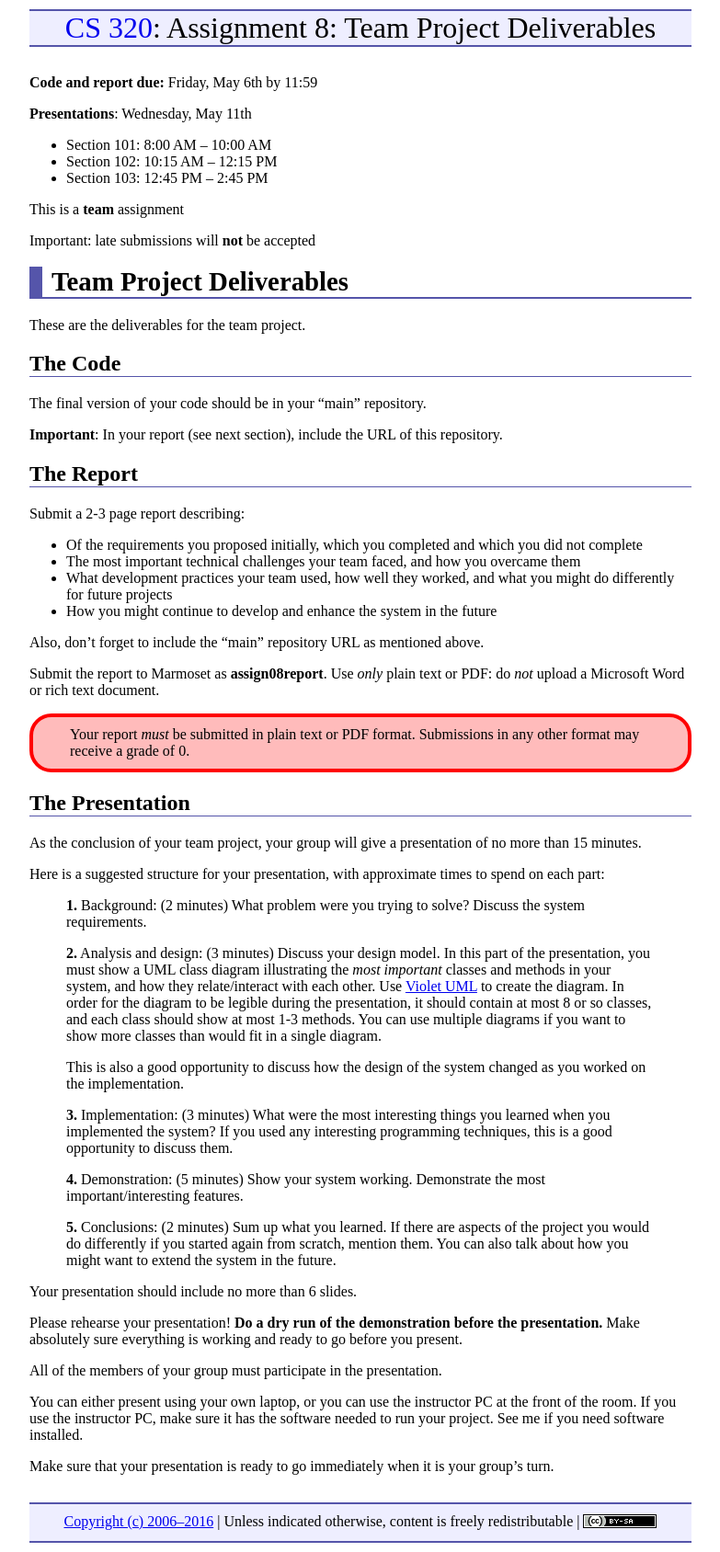
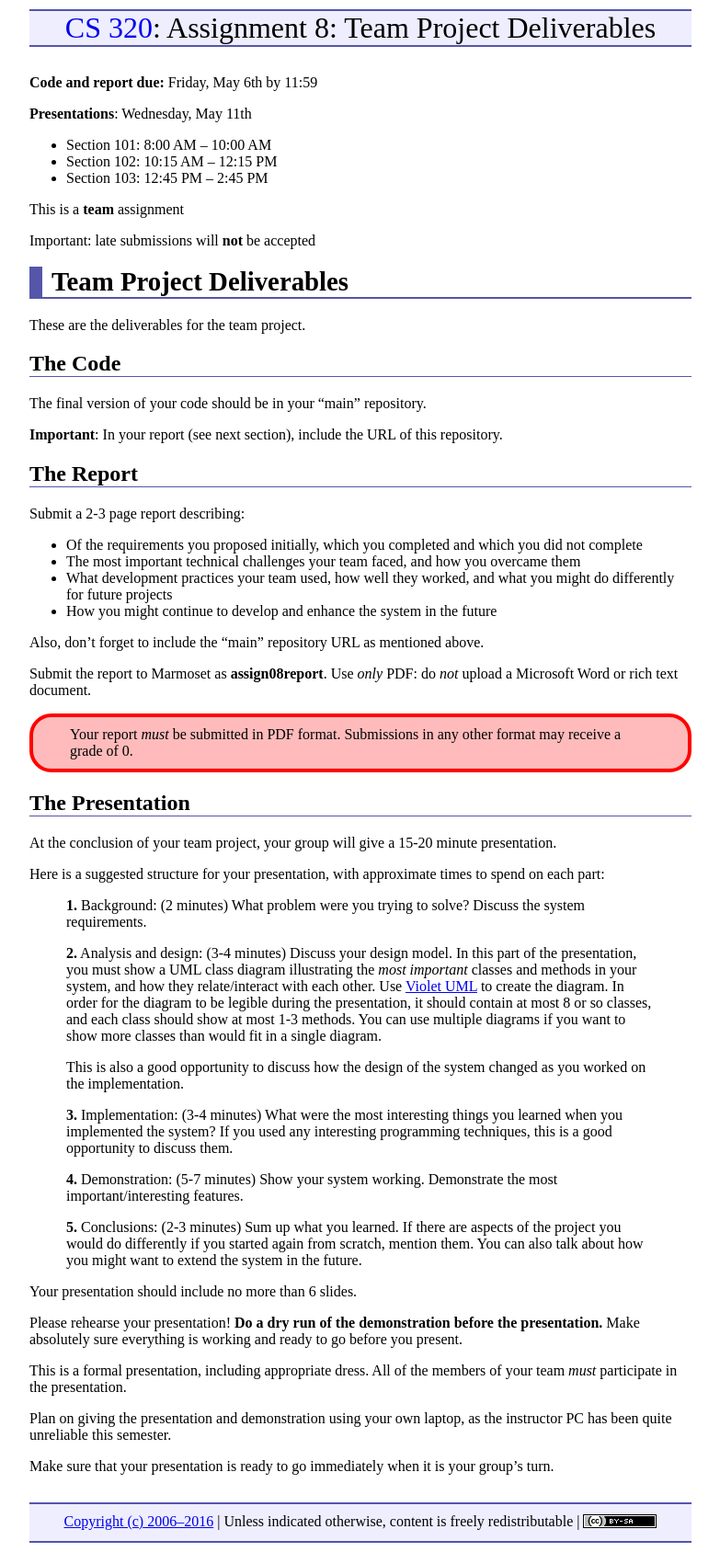
Before and after one commit to ycpcs/cs320-spring2016, a Jekyll site: the page built from assign/assign08.md, in a window 1280 px wide. Shown: the whole page at 92% size, without its empty margins (248-1031 px from the left). Built offline with Jekyll 4.4.1, drawn with Linux system fonts in a browser that asks for light colours.

Commit message:
updated assignments

```diff
--- a/assign/assign08.md
+++ b/assign/assign08.md
@@ -39,37 +39,37 @@ Submit a 2-3 page report describing:
 
 Also, don't forget to include the "main" repository URL as mentioned above.
 
-Submit the report to Marmoset as **assign08report**.  Use *only* plain text or PDF: do *not* upload a Microsoft Word or rich text document.
+Submit the report to Marmoset as **assign08report**.  Use *only* PDF: do *not* upload a Microsoft Word or rich text document.
 
 <div class="callout">
-Your report <em>must</em> be submitted in plain text or PDF format.  Submissions in any other format may receive a grade of 0.
+Your report <em>must</em> be submitted in PDF format.  Submissions in any other format may receive a grade of 0.
 </div>
 
 The Presentation
 ----------------
 
-As the conclusion of your team project, your group will give a presentation of no more than 15 minutes.
+At the conclusion of your team project, your group will give a 15-20 minute presentation.
 
 Here is a suggested structure for your presentation, with approximate times to spend on each part:
 
 > **1.** Background: (2 minutes) What problem were you trying to solve? Discuss the system requirements.
 >
-> **2.** Analysis and design: (3 minutes) Discuss your design model. In this part of the presentation, you must show a UML class diagram illustrating the *most important* classes and methods in your system, and how they relate/interact with each other. Use [Violet UML](../resources/index.html) to create the diagram. In order for the diagram to be legible during the presentation, it should contain at most 8 or so classes, and each class should show at most 1-3 methods. You can use multiple diagrams if you want to show more classes than would fit in a single diagram.
+> **2.** Analysis and design: (3-4 minutes) Discuss your design model. In this part of the presentation, you must show a UML class diagram illustrating the *most important* classes and methods in your system, and how they relate/interact with each other. Use [Violet UML](../resources/index.html) to create the diagram. In order for the diagram to be legible during the presentation, it should contain at most 8 or so classes, and each class should show at most 1-3 methods. You can use multiple diagrams if you want to show more classes than would fit in a single diagram.
 >
 > This is also a good opportunity to discuss how the design of the system changed as you worked on the implementation.
 >
-> **3.** Implementation: (3 minutes) What were the most interesting things you learned when you implemented the system? If you used any interesting programming techniques, this is a good opportunity to discuss them.
+> **3.** Implementation: (3-4 minutes) What were the most interesting things you learned when you implemented the system? If you used any interesting programming techniques, this is a good opportunity to discuss them.
 >
-> **4.** Demonstration: (5 minutes) Show your system working. Demonstrate the most important/interesting features.
+> **4.** Demonstration: (5-7 minutes) Show your system working. Demonstrate the most important/interesting features.
 >
-> **5.** Conclusions: (2 minutes) Sum up what you learned. If there are aspects of the project you would do differently if you started again from scratch, mention them. You can also talk about how you might want to extend the system in the future.
+> **5.** Conclusions: (2-3 minutes) Sum up what you learned. If there are aspects of the project you would do differently if you started again from scratch, mention them. You can also talk about how you might want to extend the system in the future.
 
 Your presentation should include no more than 6 slides.
 
 Please rehearse your presentation! **Do a dry run of the demonstration before the presentation.**  Make absolutely sure everything is working and ready to go before you present.
 
-All of the members of your group must participate in the presentation.
+This is a formal presentation, including appropriate dress.  All of the members of your team *must* participate in the presentation.
 
-You can either present using your own laptop, or you can use the instructor PC at the front of the room. If you use the instructor PC, make sure it has the software needed to run your project. See me if you need software installed.
+Plan on giving the presentation and demonstration using your own laptop, as the instructor PC has been quite unreliable this semester.
 
 Make sure that your presentation is ready to go immediately when it is your group's turn.
```
Also changed, not shown: assign/assign03.md (+6 -1 lines), assign/assign10.md (+2 -2 lines), assign/assign11.md (+5 -1 lines).
